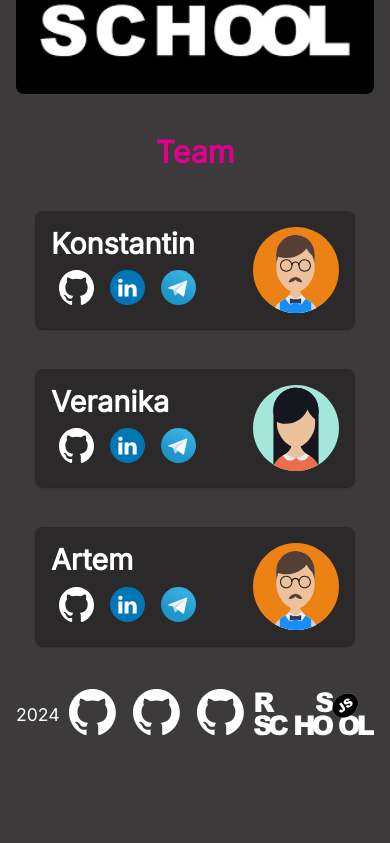
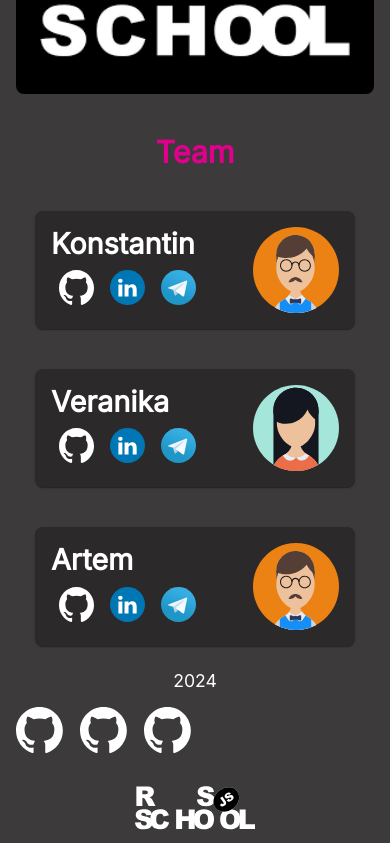
Before and after one commit to Veronika2811/graphiql-app, a React (Vite) app: page /#/welcome in a window 390 px wide. Shown: the part 1730-2573 px from the top of the page. Before the commit the page ends 2490 px from the top, so only its background shows below. Built offline with nearby package versions, Linux system fonts and the light colour scheme.

Commit message:
feat: add adaptive footer

```diff
--- a/src/components/footer/index.tsx
+++ b/src/components/footer/index.tsx
@@ -36,10 +36,12 @@ export const Footer = () => {
   const currentYear = new Date().getFullYear();
   return (
     <Container component="footer" maxWidth="xl" sx={footerSx.footer}>
-      <Typography variant="subtitle2">{currentYear}</Typography>
+      <Typography variant="subtitle2" sx={footerSx.caption}>
+        {currentYear}
+      </Typography>
       <List sx={footerSx.list}>
         {contentGithubLinks.map((item) => (
-          <ListItem key={item.tooltip} disableGutters>
+          <ListItem key={item.tooltip} sx={footerSx.item} disableGutters>
             <Tooltip title={item.tooltip}>
               <Link
                 href={item.link}
--- a/src/components/footer/styles.ts
+++ b/src/components/footer/styles.ts
@@ -1,3 +1,5 @@
+import { theme } from 'theme';
+
 export const linkSx = {
   color: 'primary.main',
   transition: 'color ease 0.5s',
@@ -13,6 +15,22 @@ export const footerSx = {
     alignItems: 'center',
     justifyContent: 'space-between',
     minHeight: 90,
+    ...(theme.breakpoints &&
+      theme.breakpoints.down && {
+        [theme.breakpoints.down('sm')]: {
+          flexWrap: 'wrap',
+          justifyContent: 'center',
+        },
+      }),
+  },
+  caption: {
+    ...(theme.breakpoints &&
+      theme.breakpoints.down && {
+        [theme.breakpoints.down('sm')]: {
+          width: '100%',
+          textAlign: 'center',
+        },
+      }),
   },
   firstLink: {
     ...linkSx,
@@ -35,5 +53,19 @@ export const footerSx = {
   list: {
     display: 'flex',
     gap: 2,
+    ...(theme.breakpoints &&
+      theme.breakpoints.down && {
+        [theme.breakpoints.down('sm')]: {
+          width: '100%',
+        },
+      }),
+  },
+  item: {
+    ...(theme.breakpoints &&
+      theme.breakpoints.down && {
+        [theme.breakpoints.down('sm')]: {
+          width: 'auto',
+        },
+      }),
   },
 };
```
